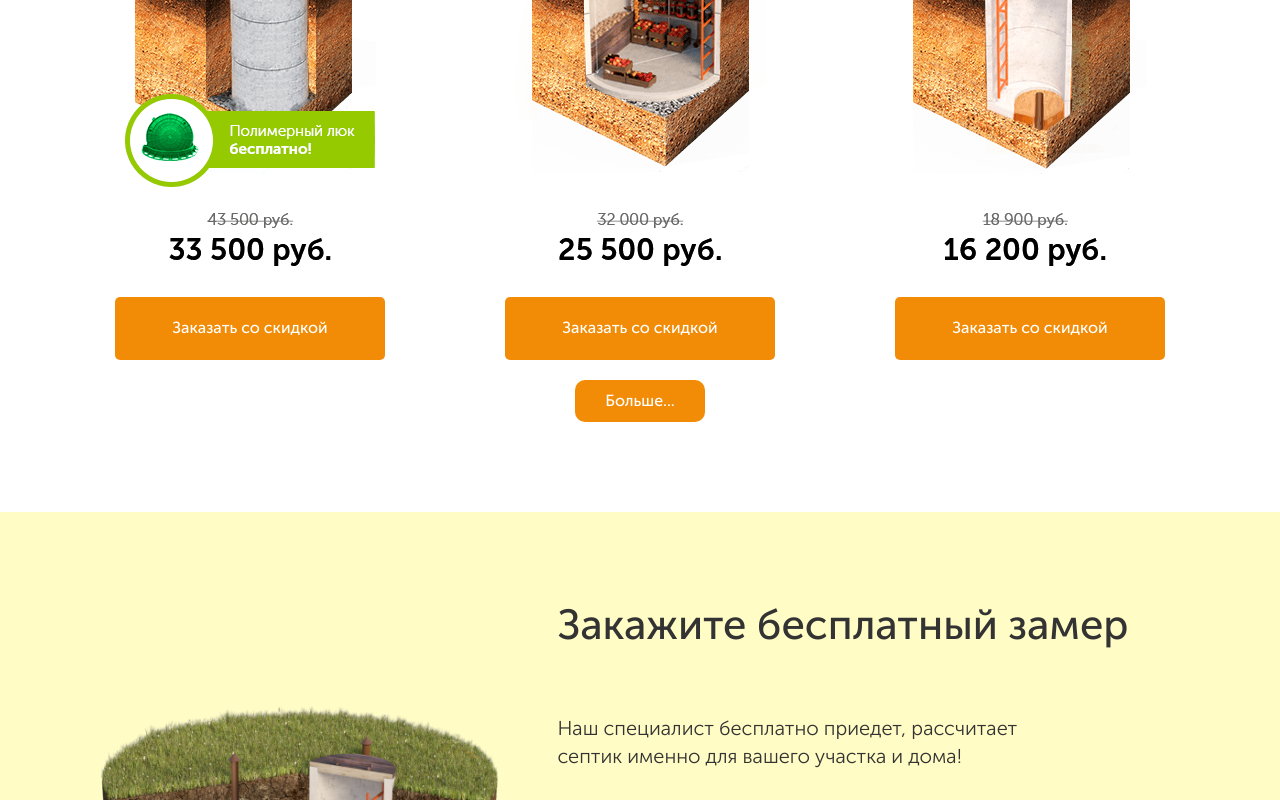
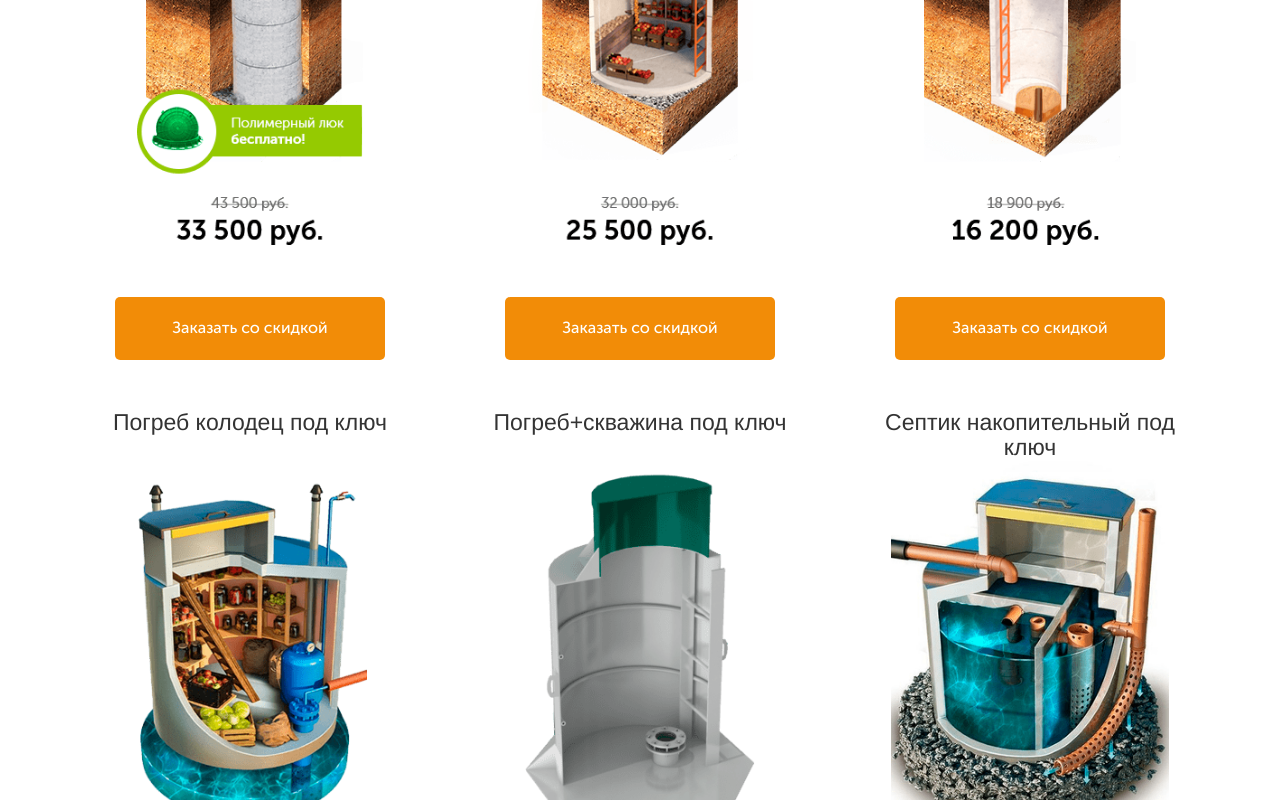
Before and after one commit to vikakleyko/landingFinalGlo, a website built with webpack: page index.html in a window 1280 px wide. Both pictures are taken after a click on the button "Больше...". Shown: the part 2521-3321 px from the top of the page. Built offline with nearby package versions, Linux system fonts and the light colour scheme; what element-closest would draw is missing.

Commit message:
additional blocks appear and button dissapears when user clicks on button with class add-sentence-btn

```diff
--- a/css/style.css
+++ b/css/style.css
@@ -36,7 +36,7 @@ html {
 }
 img {
   max-width: 100%;
-  height: auto;
+  height: 90%;
 }
 @font-face {
   font-family: "MuseoSansCyrl_reg";
--- a/src/modules/showMore.js
+++ b/src/modules/showMore.js
@@ -1,7 +1,18 @@
 "use strict";
 
 const showMore = () => {
+  const btn = document.querySelector(".add-sentence-btn"),
+    additionalBlocks = document.querySelectorAll(".shadow-block ");
 
+  btn.addEventListener("click", () => {
+    btn.style.display = "none";
+
+    additionalBlocks.forEach((block) => {
+      block.style.visibility = "visible";
+      block.closest(".col-xs-12").classList.remove("hidden");
+      block.closest(".col-xs-12").classList.remove("visible-sm-block");
+    });
+  });
 };
 
 export default showMore;
```
